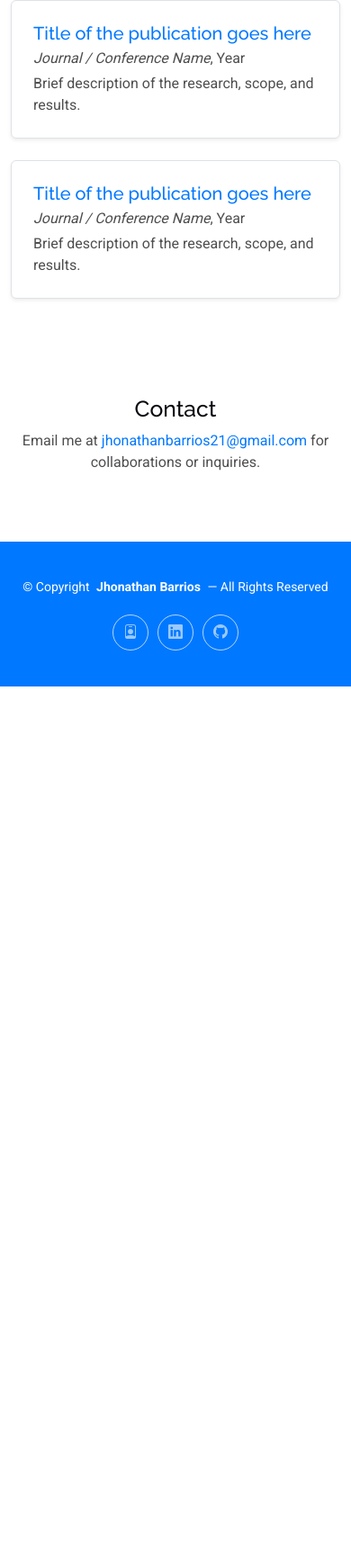
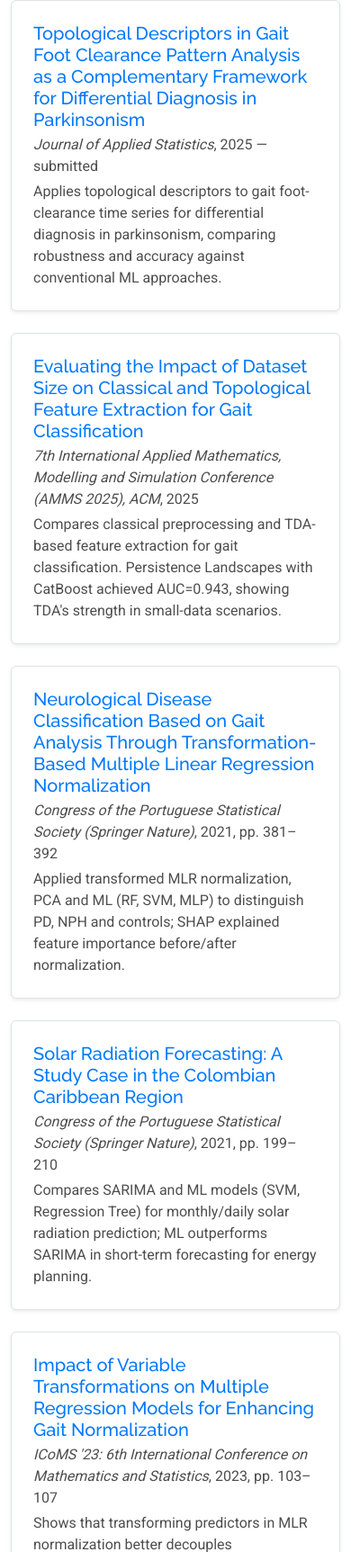
Before and after one commit to JhonathanBarrios21/portfolio, a plain HTML site: page index.html in a window 390 px wide. Shown: the part 8805-10530 px from the top of the page at 90% size. Before the commit the page ends 9568 px from the top, so only its background shows below. Drawn offline with Linux system fonts and the light colour scheme.

Commit message:
Update index.html

```diff
--- a/index.html
+++ b/index.html
@@ -375,29 +375,97 @@
 
         <div class="row gy-4">
 
+          <!-- 2025 — Journal of Applied Statistics (submitted) -->
           <div class="col-md-12">
             <div class="p-4 border rounded shadow-sm bg-white">
               <h5 class="mb-1">
                 <a href="URL_TO_PUBLICATION" target="_blank">
-                  Title of the publication goes here
+                  Topological Descriptors in Gait Foot Clearance Pattern Analysis as a Complementary Framework for Differential Diagnosis in Parkinsonism
                 </a>
               </h5>
-              <p class="mb-1"><em>Journal / Conference Name</em>, Year</p>
-              <p class="mb-0">Brief description of the research, scope, and results.</p>
+              <p class="mb-1"><em>Journal of Applied Statistics</em>, 2025 — submitted</p>
+              <p class="mb-0">Applies topological descriptors to gait foot-clearance time series for differential diagnosis in parkinsonism, comparing robustness and accuracy against conventional ML approaches.</p>
             </div>
           </div>
 
-           <div class="col-md-12">
+          <!-- 2025 — AMMS 2025 -->
+          <div class="col-md-12">
             <div class="p-4 border rounded shadow-sm bg-white">
               <h5 class="mb-1">
                 <a href="URL_TO_PUBLICATION" target="_blank">
-                  Title of the publication goes here
+                  Evaluating the Impact of Dataset Size on Classical and Topological Feature Extraction for Gait Classification
                 </a>
               </h5>
-              <p class="mb-1"><em>Journal / Conference Name</em>, Year</p>
-              <p class="mb-0">Brief description of the research, scope, and results.</p>
+              <p class="mb-1"><em>7th International Applied Mathematics, Modelling and Simulation Conference (AMMS 2025), ACM</em>, 2025</p>
+              <p class="mb-0">Compares classical preprocessing and TDA-based feature extraction for gait classification. Persistence Landscapes with CatBoost achieved AUC=0.943, showing TDA's strength in small-data scenarios.</p>
             </div>
           </div>
+
+          <!-- 2023 — SPE (Gait ML) -->
+          <div class="col-md-12">
+            <div class="p-4 border rounded shadow-sm bg-white">
+              <h5 class="mb-1">
+                <a href="https://doi.org/10.1007/978-3-031-68949-9_28" target="_blank">
+                  Neurological Disease Classification Based on Gait Analysis Through Transformation-Based Multiple Linear Regression Normalization
+                </a>
+              </h5>
+              <p class="mb-1"><em>Congress of the Portuguese Statistical Society (Springer Nature)</em>, 2021, pp. 381–392</p>
+              <p class="mb-0">Applied transformed MLR normalization, PCA and ML (RF, SVM, MLP) to distinguish PD, NPH and controls; SHAP explained feature importance before/after normalization.</p>
+            </div>
+          </div>
+
+          <!-- 2023 — SPE (Solar Forecasting) -->
+          <div class="col-md-12">
+            <div class="p-4 border rounded shadow-sm bg-white">
+              <h5 class="mb-1">
+                <a href="https://doi.org/10.1007/978-3-031-68949-9_15" target="_blank">
+                  Solar Radiation Forecasting: A Study Case in the Colombian Caribbean Region
+                </a>
+              </h5>
+              <p class="mb-1"><em>Congress of the Portuguese Statistical Society (Springer Nature)</em>, 2021, pp. 199–210</p>
+              <p class="mb-0">Compares SARIMA and ML models (SVM, Regression Tree) for monthly/daily solar radiation prediction; ML outperforms SARIMA in short-term forecasting for energy planning.</p>
+            </div>
+          </div>
+
+          <!-- 2023 — ICoMS'23 -->
+          <div class="col-md-12">
+            <div class="p-4 border rounded shadow-sm bg-white">
+              <h5 class="mb-1">
+                <a href="https://doi.org/10.1145/3613347.3613363" target="_blank">
+                  Impact of Variable Transformations on Multiple Regression Models for Enhancing Gait Normalization
+                </a>
+              </h5>
+              <p class="mb-1"><em>ICoMS '23: 6th International Conference on Mathematics and Statistics</em>, 2023, pp. 103–107</p>
+              <p class="mb-0">Shows that transforming predictors in MLR normalization better decouples anthropometrics from gait variables, improving model fit and comparability across subjects.</p>
+            </div>
+          </div>
+
+          <!-- 2021 — Óptica pura y aplicada -->
+          <div class="col-md-12">
+            <div class="p-4 border rounded shadow-sm bg-white">
+              <h5 class="mb-1">
+                <a href="URL_TO_PUBLICATION" target="_blank">
+                  Diffraction efficiency of a double-pass acousto-optic modulation system
+                </a>
+              </h5>
+              <p class="mb-1"><em>Óptica Pura y Aplicada</em>, Vol. 54(1), 2021</p>
+              <p class="mb-0">Characterizes single and double-pass AOM configurations, optimizing RF and optical setups to improve diffraction efficiency in laboratory applications.</p>
+            </div>
+          </div>
+
+          <!-- 2019 — Journal of Physics: Conference Series -->
+          <div class="col-md-12">
+            <div class="p-4 border rounded shadow-sm bg-white">
+              <h5 class="mb-1">
+                <a href="URL_TO_PUBLICATION" target="_blank">
+                  Characterization and optimization of the laser diffracted by an acoustic-optical modulator in the infrared region
+                </a>
+              </h5>
+              <p class="mb-1"><em>Journal of Physics: Conference Series</em>, 2019, Vol. 1219(1):012006</p>
+              <p class="mb-0">Optimizes acousto-optic modulator efficiency and beam profiles under frequency modulation, detailing adjustments for IR laser spectroscopy applications.</p>
+            </div>
+          </div>
+
 
           <!-- Repeat blocks as needed -->
         </div>
```
